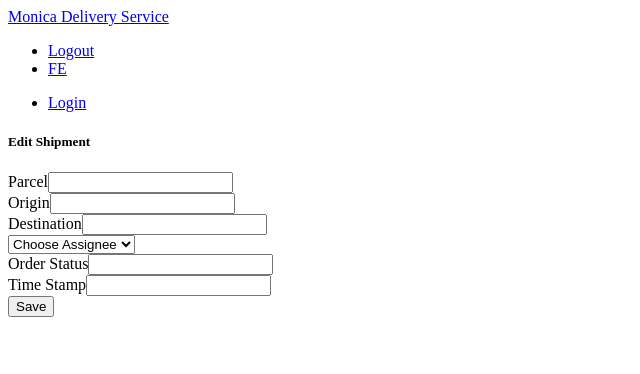
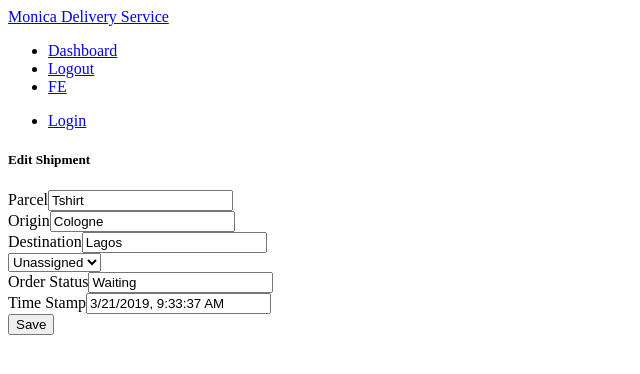
Before and after one commit to fortunee/delivery-service, a React app in the folder client/: page /shipment/1 in a window 1280 px wide. Shown: the top 374 px of the page, without its empty margins (0-640 px from the left). Built offline with nearby package versions, Linux system fonts and the light colour scheme; the HTML template or start-up script is replaced by a standard one.

Commit message:
Add a fetch single shipment for the edit form

```diff
--- a/client/src/components/layout/LoggedInLinks.js
+++ b/client/src/components/layout/LoggedInLinks.js
@@ -4,7 +4,8 @@ import { NavLink } from 'react-router-dom';
 const LoggedInLinks = () => {
     return (
         <ul className="right">
-            <li><NavLink to="/">Logout</NavLink></li>
+            <li><NavLink to="/manager-dashboard">Dashboard</NavLink></li>
+            <li><NavLink to="/logout">Logout</NavLink></li>
             <li><NavLink to="/" className="btn btn-floating pink lighten-1">FE</NavLink></li>
         </ul>
     )
--- a/client/src/components/shipment/ShipmentDetails.js
+++ b/client/src/components/shipment/ShipmentDetails.js
@@ -9,7 +9,7 @@ const ShipmentDetails = ({shipment}) => {
         <td>{shipment.assignee}</td>
         <td>{shipment.order_status}</td>
         <td>{shipment.timestamp}</td>
-        <td><a href="/shipment/3"><i className="tiny material-icons">edit</i></a></td>
+        <td><a href={`/shipment/${shipment.id}`}><i className="tiny material-icons">edit</i></a></td>
     </tr>
   )
 }
--- a/client/src/components/shipment/ShipmentEditForm.js
+++ b/client/src/components/shipment/ShipmentEditForm.js
@@ -1,36 +1,81 @@
-import React, { Component } from 'react'
+import React, { Component } from 'react';
+import { connect } from 'react-redux';
+
+import { fetchSingleShipment, updateShipment } from './../../store/actions/shipment.actions';
 
 class ShipmentEditForm extends Component {
+  state = {
+    parcel: '',
+    origin: '',
+    destination: '',
+    assignee: '',
+    orderStatus: '',
+    timestamp: '',
+  }
+
+  componentDidMount = () => {
+    /**
+     * @todo Fetch bikers and set it to state too
+     */
+    const { id } = this.props.match.params;
+    const currentShipment = this.props.fetchSingleShipment(id).singleShipment;
+    this.setState({
+      parcel: currentShipment.parcel,
+      origin: currentShipment.origin,
+      destination: currentShipment.destination,
+      assignee: currentShipment.assignee,
+      orderStatus: currentShipment.order_status,
+      timestamp: currentShipment.timestamp,
+    })
+
+  }
+
+  handleChange = (e) => {
+    this.setState({
+      [e.target.id]: e.target.value
+    });
+  }
+
+  handleSubmit = (e) => {
+    e.preventDefault();
+    this.props.updateShipment(this.state);
+  }
+
   render() {
     return (
       <div className="container">
-        <form className="white">
+        <form className="white" onSubmit={this.handleSubmit}>
           <h5 className="grey-text text-darken-3">Edit Shipment</h5>
           <div className="input-field">
-            <label htmlFor="parcel">Parcel</label>
-            <input type="text" id='parcel' />
+            <label htmlFor="origin">Parcel</label>
+            <input type="text" id='parcel' defaultValue={this.state.parcel} onChange={this.handleChange}/>
           </div>
           <div className="input-field">
             <label htmlFor="origin">Origin</label>
-            <input type="text" id='origin' />
+            <input type="text" id='origin' defaultValue={this.state.origin} onChange={this.handleChange}/>
           </div>
           <div className="input-field">
             <label htmlFor="destination">Destination</label>
-            <input type="text" id='destination' />
+            <input type="text" id='destination' defaultValue={this.state.destination} onChange={this.handleChange}/>
           </div>
-          <select className="browser-default">
-            <option value="">Choose Assignee</option>
-            <option value="Alan">Alan</option>
-            <option value="2">Michael</option>
-            <option value="3">Alex</option>
-          </select>
+          <div className="input-field col s12">
+            <select className="browser-default" id="assignee" value={this.state.assignee} onChange={this.handleChange}>
+              <option value={this.state.assignee} disabled>{this.state.assignee}</option>
+              <option value="John">John</option>
+              <option value="Moritz">Moritz</option>
+              <option value="Unassigned">Unassigned</option>
+              {/* {bikers.map(biker =>
+                <option key={biker.id} value={biker.name}>{biker.name}</option>
+              )} */}
+            </select>
+          </div>
           <div className="input-field">
-            <label htmlFor="order-status">Order Status</label>
-            <input type="text" id='order-status' />
+            <label htmlFor="orderStatus">Order Status</label>
+            <input type="text" id='orderStatus' defaultValue={this.state.orderStatus} onChange={this.handleChange}/>
           </div>
           <div className="input-field">
             <label htmlFor="timestamp">Time Stamp</label>
-            <input type="text" id='timestamp' />
+            <input type="text" id='timestamp' defaultValue={this.state.timestamp} onChange={this.handleChange}/>
           </div>
           <div className="input-field">
             <button className="btn pink lighten-1 z-depth-0">Save</button>
@@ -41,4 +86,11 @@ class ShipmentEditForm extends Component {
   }
 }
 
-export default ShipmentEditForm
+const mapDispatchToProps = dispatch => {
+  return {
+    fetchSingleShipment: (id) => dispatch(fetchSingleShipment(id)),
+    updateShipment: (shipment) => dispatch(updateShipment(shipment))
+  }
+}
+
+export default connect(null, mapDispatchToProps)(ShipmentEditForm);
--- a/client/src/store/actions/shipment.actions.js
+++ b/client/src/store/actions/shipment.actions.js
@@ -1,4 +1,14 @@
-export const updateShipment = (shipment) =>  {
+export const fetchSingleShipment = id => {
+    return (dispatch, getState) => {
+        // Make async call before actual action dispatch below
+        return dispatch({
+            type: 'FETCH_SINGLE_SHIPMENT',
+            singleShipment: getState().shipment.shipments.find(item => item.id == id)
+        })
+    }
+}
+
+export const updateShipment = shipment =>  {
     return (dispatch, getState) => {
         // Make async call before actual action dispatch below
         dispatch({ type: 'UPDATE_SHIPMENT', shipment })
--- a/client/src/store/reducers/shipment.reducer.js
+++ b/client/src/store/reducers/shipment.reducer.js
@@ -3,7 +3,7 @@ const initialState = {
         {
             id: 1,
             parcel: 'Tshirt',
-            timestamp: Date.now(),
+            timestamp: new Date().toLocaleString("en-US"),
             origin: 'Cologne',
             destination: 'Lagos',
             assignee: 'Unassigned',
@@ -12,7 +12,7 @@ const initialState = {
           {
             id: 2,
             parcel: 'Hat',
-            timestamp: Date.now(),
+            timestamp: new Date().toLocaleString("en-US"),
             origin: 'Berlin',
             destination: 'Abuja',
             assignee: 'John',
@@ -21,7 +21,7 @@ const initialState = {
           {
             id: 3,
             parcel: 'Sneakers',
-            timestamp: Date.now(),
+            timestamp: new Date().toLocaleString("en-US"),
             origin: 'Hamburg',
             destination: 'Cologne',
             assignee: 'Moritz',
@@ -31,6 +31,13 @@ const initialState = {
 };
 
 const shipmentReducer = (state = initialState, action) => {
+    switch (action.type) {
+      case 'FETCH_SINGLE_SHIPMENT':
+        return { ...state, singleShipment: action.shipment };
+
+      case 'UPDATE_SHIPMENT':
+        console.log(action.shipment);
+    }
     return state;
 }
 
```
